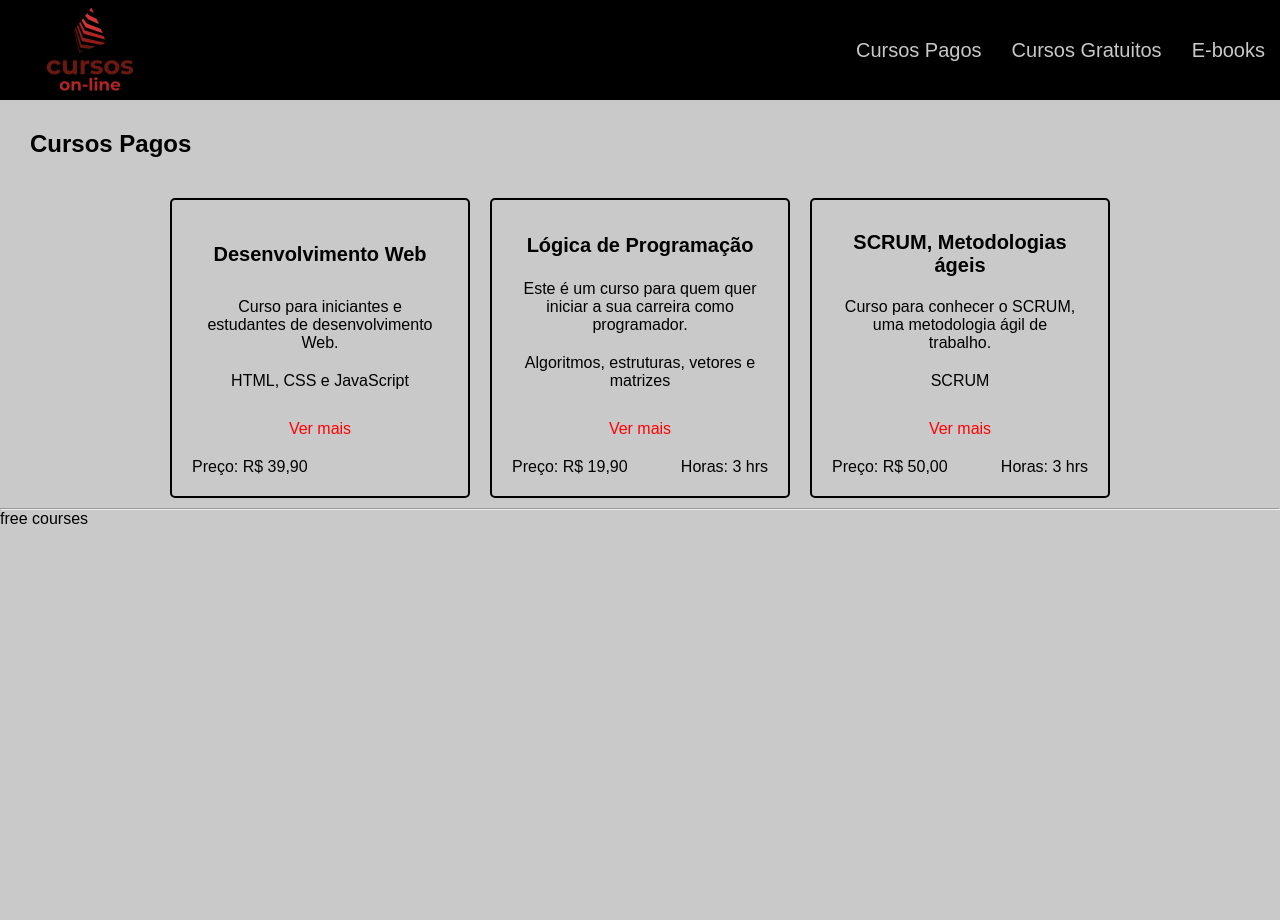
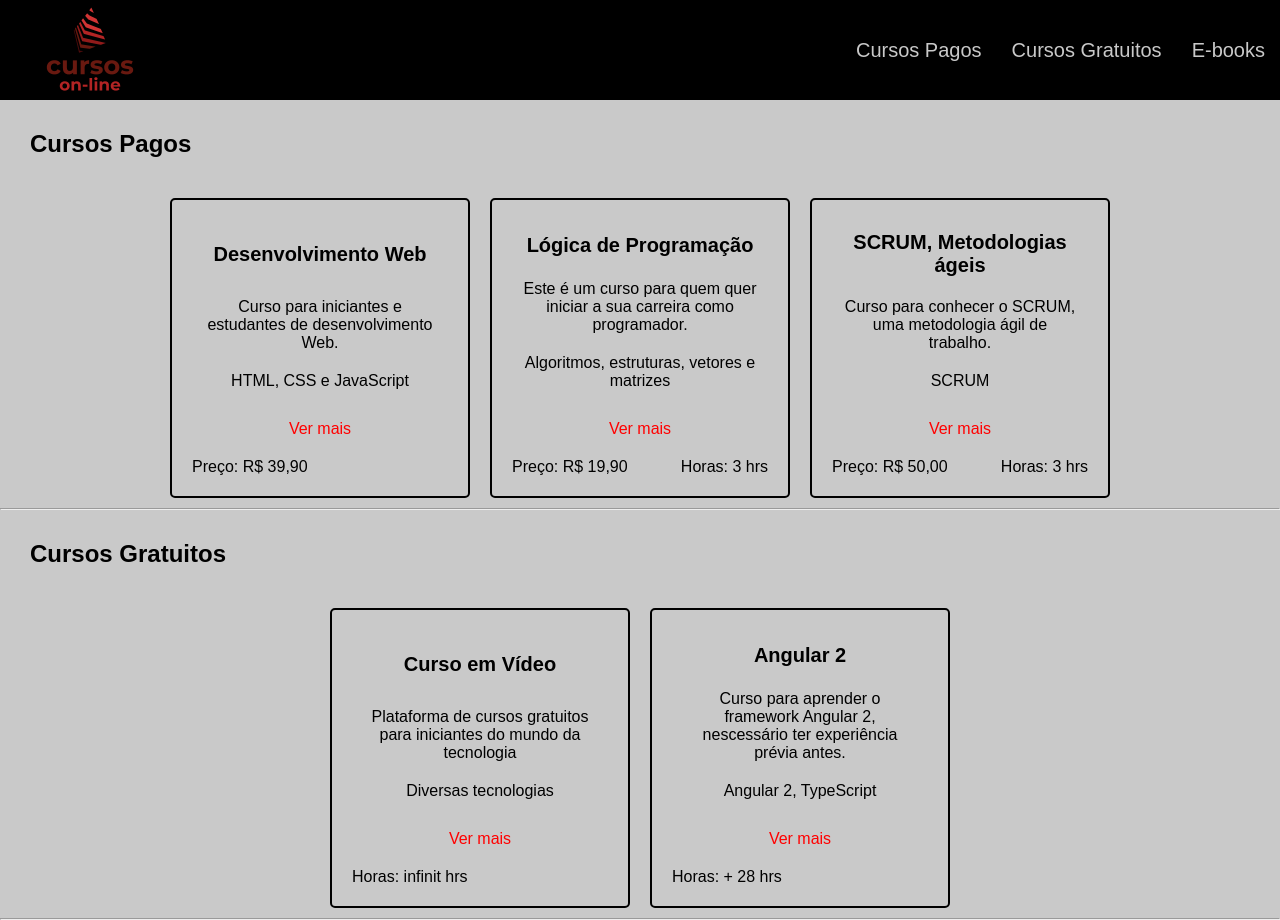
Before and after one commit to William-Dias-Marcos/Courses_Angular, an Angular app: page / in a window 1280 px wide. Before the commit the page ends 800 px from the top, so only its background shows below. Built offline with nearby package versions, Linux system fonts and the light colour scheme.

Commit message:
component style

```diff
--- a/src/app/components/courses/free-courses/free-courses.component.css
+++ b/src/app/components/courses/free-courses/free-courses.component.css
@@ -0,0 +1,37 @@
+.titleFreeCourses {
+  padding: 30px;
+}
+.containerCourses {
+  display: flex;
+  justify-content: center;
+  gap: 20px;
+  padding: 10px;
+}
+.courses {
+  width: 300px;
+  height: 300px;
+  display: flex;
+  flex-direction: column;
+  text-align: center;
+  border: 2px #000 solid;
+  border-radius: 5px;
+  padding: 20px;
+}
+.courseTitle {
+  font-size: 20px;
+  font-weight: bolder;
+  padding: 10px;
+  margin: auto;
+}
+.courseDescription {
+  padding: 10px;
+}
+.courseLink {
+  text-decoration: none;
+  padding: 20px;
+  color: rgb(255, 0, 0);
+}
+.courseInformation {
+  display: flex;
+  justify-content: space-between;
+}
--- a/src/app/components/courses/free-courses/free-courses.component.html
+++ b/src/app/components/courses/free-courses/free-courses.component.html
@@ -1 +1,13 @@
-<p>free courses</p>
+<h2 class="titleFreeCourses">Cursos Gratuitos</h2>
+<div class="containerCourses">
+  <div class="courses" *ngFor="let course of freeCourses">
+    <p class="courseTitle">{{ course.courseName }}</p>
+    <p class="courseDescription">{{ course.description }}</p>
+    <p class="courseDescription">{{ course.technologies }}</p>
+    <a class="courseLink" href="{{ course.url }}" target="_blank">Ver mais</a>
+    <div class="courseInformation">
+      <p *ngIf="course.hours !== ''">Horas: {{ course.hours }}</p>
+    </div>
+  </div>
+</div>
+<hr />
```
